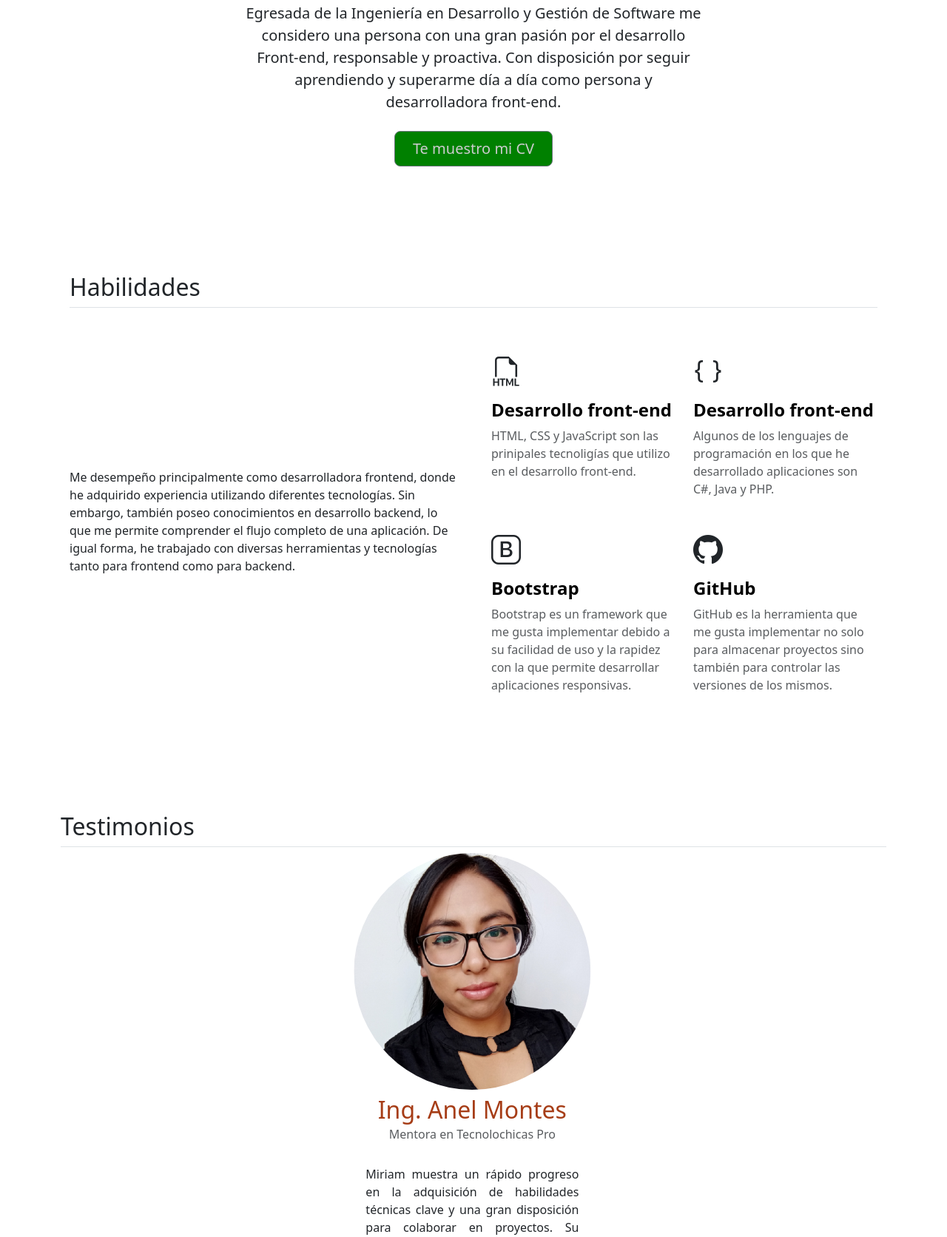
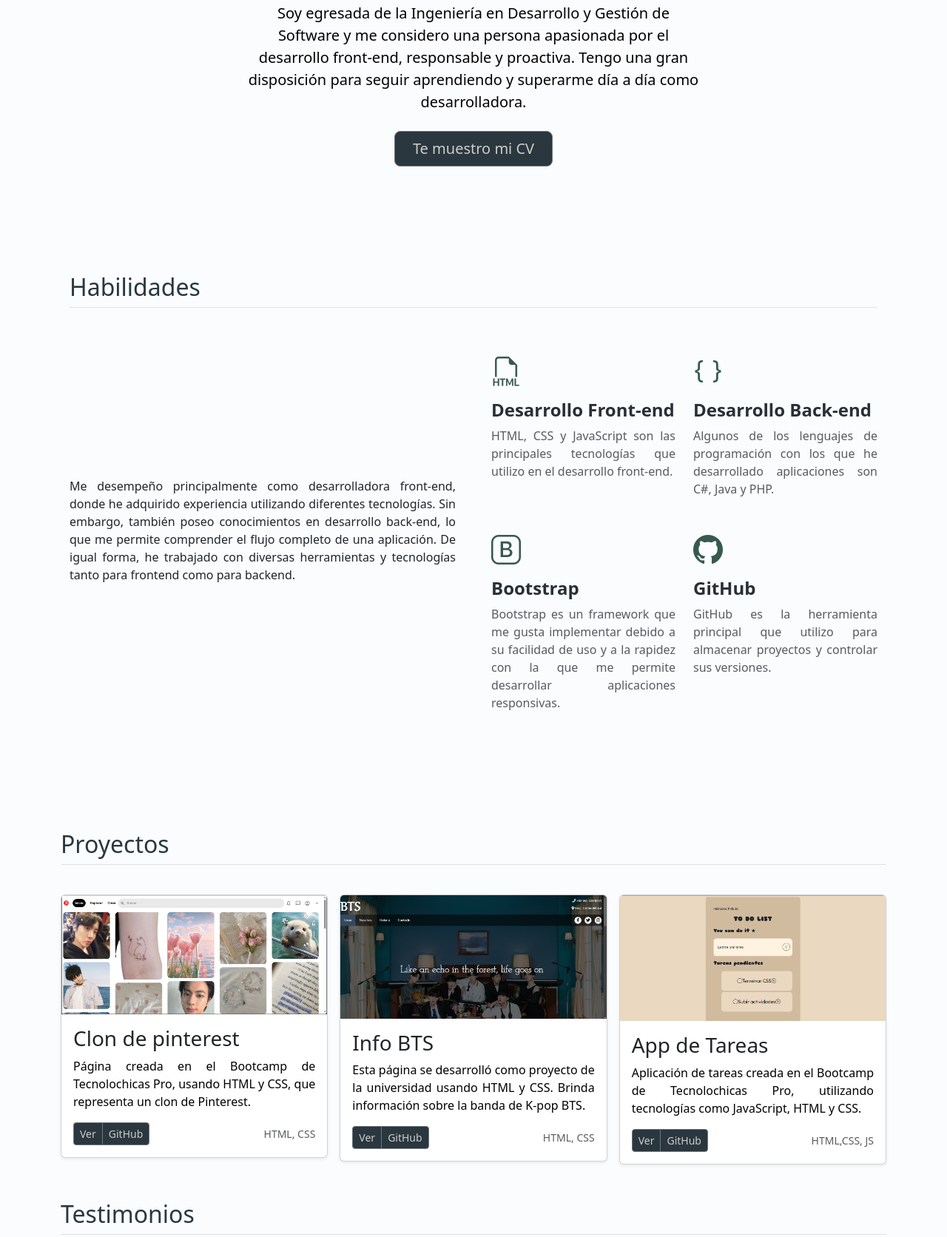
Before and after one commit to MiriamGonzalez08/MiriamGonzalez08.github.io, a plain HTML site: page index.html in a window 1280 px wide. Shown: the part 464-2136 px from the top of the page at 74% size. Drawn offline with nearby package versions, Linux system fonts and the light colour scheme.

Commit message:
Add files via upload

```diff
--- a/index.html
+++ b/index.html
@@ -34,22 +34,20 @@
       <li class="nav-item"><a href="#habilidades" class="nav-link habilidades">Habilidades</a>
       </li>
       <li class="nav-item"><a href="#proyectos" class="nav-link">Proyectos</a></li>
-      <li class="nav-item"><a href="#testimonios" class="nav-link">Colaboraciones</a></li>
+      <li class="nav-item"><a href="#testimonios" class="nav-link">Testimonios</a></li>
       <li class="nav-item"><a href="#contacto" class="nav-link">Contacto</a></li>
     </ul>
   </header>
   <main>
     <!-- Perfil -->
+  <div class="perfil">
     <div class="hero">
       <div class=" perfil px-4 py-5 my-5 text-center" id="perfil">
         <img class="d-block mx-auto mb-5 rounded-circle" src="assets/fotoPerfil.png" alt="" width="250">
         <!-- <h1 class="display-5 fw-bold text-body-emphasis">Acerca de mi</h1> -->
-        <h2 id="app" class="text-transition mb-3"></h2>
+        <h2 id="app" class="mb-3"></h2>
         <div class="col-lg-6 mx-auto">
-          <p class="lead mb-4">Egresada de la Ingeniería en Desarrollo y Gestión de Software me considero una persona
-            con una gran
-            pasión por el desarrollo Front-end, responsable y proactiva. Con disposición por seguir aprendiendo y
-            superarme día a día como persona y desarrolladora front-end.</p>
+          <p class="lead mb-4">Soy egresada de la Ingeniería en Desarrollo y Gestión de Software y me considero una persona apasionada por el desarrollo front-end, responsable y proactiva. Tengo una gran disposición para seguir aprendiendo y superarme día a día como desarrolladora.</p>
           <div class="d-grid gap-2 d-sm-flex justify-content-sm-center">
             <button type="button" class="btn btn-outline-secondary btn-lg px-4 boton-cv"><a target="_blank"
                 class="text-decoration-none"
@@ -59,6 +57,7 @@
         </div>
       </div>
     </div>
+  </div>
     <!-- Habilidades -->
     <div id="habilidades">
       <div class="habilidades container px-4 py-5" id="icon-grid habilidades">
@@ -66,9 +65,9 @@
 
         <div class="row row-cols-1 row-cols-md-2 align-items-md-center g-5 py-5">
           <div class="col d-flex flex-column align-items-start gap-2">
-            <p class="text-body">Me desempeño principalmente como desarrolladora frontend, donde he adquirido
+            <p class="text-body texto">Me desempeño principalmente como desarrolladora front-end, donde he adquirido
               experiencia utilizando diferentes tecnologías. Sin embargo, también poseo conocimientos en desarrollo
-              backend, lo que me permite comprender el flujo completo de una aplicación. De igual forma, he trabajado
+              back-end, lo que me permite comprender el flujo completo de una aplicación. De igual forma, he trabajado
               con diversas herramientas y tecnologías tanto para frontend como para backend.</p>
           </div>
 
@@ -76,31 +75,88 @@
             <div class="row row-cols-1 row-cols-sm-2 g-4">
               <div class="col d-flex flex-column gap-2">
                 <i class="bi bi-filetype-html fs-1"></i>
-                <h4 class="fw-semibold mb-0 text-body-emphasis">Desarrollo front-end</h4>
-                <p class="text-body-secondary">HTML, CSS y JavaScript son las prinipales tecnoligías que utilizo en el
+                <h4 class="fw-semibold mb-0">Desarrollo Front-end</h4>
+                <p class="text-body-secondary texto">HTML, CSS y JavaScript son las principales tecnologías que utilizo en el
                   desarrollo front-end.
                 </p>
               </div>
 
               <div class="col d-flex flex-column gap-2">
                 <i class="bi bi-braces fs-1"></i>
-                <h4 class="fw-semibold mb-0 text-body-emphasis">Desarrollo front-end</h4>
-                <p class="text-body-secondary">Algunos de los lenguajes de programación en los que he desarrollado
-                  aplicaciones son C#, Java y PHP.</p>
+                <h4 class="fw-semibold mb-0">Desarrollo Back-end</h4>
+                <p class="text-body-secondary texto">Algunos de los lenguajes de programación con los que he desarrollado aplicaciones son C#, Java y PHP.</p>
               </div>
 
               <div class="col d-flex flex-column gap-2">
                 <i class="bi bi-bootstrap fs-1"></i>
-                <h4 class="fw-semibold mb-0 text-body-emphasis">Bootstrap</h4>
-                <p class="text-body-secondary">Bootstrap es un framework que me gusta implementar debido a su facilidad
-                  de uso y la rapidez con la que permite desarrollar aplicaciones responsivas.</p>
+                <h4 class="fw-semibold mb-0">Bootstrap</h4>
+                <p class="text-body-secondary texto">Bootstrap es un framework que me gusta implementar debido a su facilidad de uso y a la rapidez con la que me permite desarrollar aplicaciones responsivas.</p>
               </div>
 
               <div class="col d-flex flex-column gap-2">
                 <i class="bi bi-github fs-1"></i>
-                <h4 class="fw-semibold mb-0 text-body-emphasis">GitHub</h4>
-                <p class="text-body-secondary">GitHub es la herramienta que me gusta implementar no solo para almacenar
-                  proyectos sino también para controlar las versiones de los mismos.</p>
+                <h4 class="fw-semibold mb-0">GitHub</h4>
+                <p class="text-body-secondary texto">GitHub es la herramienta principal que utilizo para almacenar proyectos y controlar sus versiones.</p>
+              </div>
+            </div>
+          </div>
+        </div>
+      </div>
+    </div>
+    <!-- Proyectos -->
+    <div id="proyectos" class="proyectos container mt-5">
+      <h2 class="pb-2 border-bottom">Proyectos</h2>
+      <div class="row row-cols-1 row-cols-sm-2 row-cols-md-3 g-3">
+        <div class="col mt-5">
+          <div class="card shadow-sm">
+            <img class="bd-placeholder-img card-img-top" src="assets/proyectoPinterest.png" alt="">
+            <div class="card-body">
+              <h3>Clon de pinterest</h3>
+              <p class="card-text texto">Página creada en el Bootcamp de Tecnolochicas Pro, usando HTML y CSS, que representa un clon de Pinterest.</p>
+              <div class="d-flex justify-content-between align-items-center">
+                <div class="btn-group">
+                  <button type="button" class="btn btn-sm btn-outline-secondary btn-proyecto"><a target="_blank"
+                      href="https://pinterest-clon-black.vercel.app/">Ver</a></button>
+                  <button type="button" class="btn btn-sm btn-outline-secondary btn-proyecto"><a target="_blank"
+                      href="https://github.com/MiriamGonzalez08/pinterest-clon.git">GitHub</a></button>
+                </div>
+                <small class="text-body-secondary">HTML, CSS</small>
+              </div>
+            </div>
+          </div>
+        </div>
+        <div class="col mt-5">
+          <div class="card shadow-sm">
+            <img class="bd-placeholder-img card-img-top" src="assets/proyectoBts.png" alt="">
+            <div class="card-body">
+              <h3>Info BTS</h3>
+              <p class="card-text texto">Esta página se desarrolló como proyecto de la universidad usando HTML y CSS. Brinda información sobre la banda de K-pop BTS.</p>
+              <div class="d-flex justify-content-between align-items-center">
+                <div class="btn-group">
+                  <button type="button" class="btn btn-sm btn-outline-secondary btn-proyecto"><a target="_blank"
+                      href="https://bts-page-three.vercel.app/">Ver</a></button>
+                  <button type="button" class="btn btn-sm btn-outline-secondary btn-proyecto"><a target="_blank"
+                      href="https://github.com/MiriamGonzalez08/btsPage.git">GitHub</a></button>
+                </div>
+                <small class="text-body-secondary">HTML, CSS</small>
+              </div>
+            </div>
+          </div>
+        </div>
+        <div class="col mt-5">
+          <div class="card shadow-sm">
+            <img class="bd-placeholder-img card-img-top" src="assets/tareas.png" alt="">
+            <div class="card-body">
+              <h3>App de Tareas</h3>
+              <p class="card-text texto">Aplicación de tareas creada en el Bootcamp de Tecnolochicas Pro, utilizando tecnologías como JavaScript, HTML y CSS.</p>
+              <div class="d-flex justify-content-between align-items-center">
+                <div class="btn-group">
+                  <button type="button" class="btn btn-sm btn-outline-secondary btn-proyecto"><a target="_blank"
+                      href="https://tareas-black.vercel.app/">Ver</a></button>
+                  <button type="button" class="btn btn-sm btn-outline-secondary btn-proyecto"><a target="_blank"
+                      href="https://github.com/MiriamGonzalez08/Tareas.git">GitHub</a></button>
+                </div>
+                <small class="text-body-secondary">HTML,CSS, JS</small>
               </div>
             </div>
           </div>
@@ -108,17 +164,17 @@
       </div>
     </div>
     <!-- Carrusel testimonios -->
-    <div id="testimonios" class="testimonios container mt-5">
+    <div id="testimonios" class="testimonios container mt-5 ">
       <h2 class="pb-2 border-bottom">Testimonios</h2>
       <div id="carouselExampleAutoplaying" class="carousel slide" data-bs-ride="carousel">
         <div class="carousel-inner">
           <div class="carousel-item active">
             <div class="d-flex justify-content-center">
               <!-- Inicio card -->
-              <div class="card border-0" style="width: 20rem;">
+              <div class="card card-testimonio border-0" style="width: 20rem;">
                 <img src="assets/perfil1.png" class="img-card card-img-top rounded-circle mb-2"
                   alt="imagen de testimonio">
-                <h2 class="card-title text-center mb-2">Ing. Anel Montes</h2>
+                <h3 class="card-title text-center mb-2">Ing. Anel Montes</h3>
                 <h6 class="card-subtitle mb-3 text-center text-body-secondary">Mentora en Tecnolochicas Pro</h6>
                 <div class="card-body">
                   <p class="card-text texto">Miriam muestra un rápido progreso en la adquisición de habilidades técnicas
@@ -134,10 +190,10 @@
           <div class="carousel-item">
             <div class="d-flex justify-content-center">
               <!-- Inicio card -->
-              <div class="card border-0" style="width: 18rem;">
+              <div class="card card-testimonio border-0" style="width: 18rem;">
                 <img src="assets/perfil2.jpeg" class="card-img-top rounded-circle mb-2" alt="imagen de testimonio"
                   width="100">
-                <h2 class="card-title text-center mb-3">María del Rayo Ponce Vargas</h2>
+                <h3 class="card-title text-center mb-3">María del Rayo Ponce Vargas</h3>
                 <h6 class="card-subtitle mb-2 text-center text-body-secondary">Estudiante del bootcamp Tecnolochicas Pro
                 </h6>
                 <div class="card-body">
@@ -152,9 +208,9 @@
           <div class="carousel-item">
             <div class="d-flex justify-content-center">
               <!-- Inicio card -->
-              <div class="card border-0" style="width: 18rem;">
+              <div class="card card-testimonio border-0" style="width: 18rem;">
                 <img src="assets/perfil3.jpeg" class="card-img-top rounded-circle" alt="imagen de testimonio">
-                <h2 class="card-title text-center mb-2">Araceli González Luna</h2>
+                <h3 class="card-title text-center mb-2">Araceli González Luna</h3>
                 <h6 class="card-subtitle mb-2 text-center text-body-secondary">Estudiante del bootcamp Tecnolochicas Pro
                 </h6>
                 <div class="card-body">
@@ -183,9 +239,9 @@
     <!-- Contacto -->
     <div id="contacto" class="px-4 py-5 my-5 text-center">
       <i class="bi bi-envelope-check fs-1"></i>
-      <h1 class="display-5 fw-bold text-body-emphasis">Contactame</h1>
+      <h1 class="display-5 fw-bold">Contactame</h1>
       <div class="col-lg-6 mx-auto">
-        <p class="lead mb-4">Sé que podemos crear grandes proyectos, escribeme</p>
+        <p class="lead mb-4">Sé que podemos crear grandes proyectos, escribeme.</p>
         <div class="d-grid gap-2 d-sm-flex justify-content-sm-center">
           <a href="mailto:mimigonzalez.mg64@gmail.com">
             <button id="btn-contacto" type="button" class="btn btn-lg px-4 gap-3">Enviar correo</button>
@@ -205,7 +261,7 @@
             class="bi bi-github fs-4"></i></a>
       </li>
     </ul>
-    <p class="text-center">Creado por Miriam González Acosta en el bootcamp de <a class="text-decoration-none"
+    <p class="text-center">Creado por Miriam González Acosta en el bootcamp de <a target="_blank" class="text-decoration-none"
         href="https:tecnolochicas.mx/"> Teconolochicas Pro</a></p>
   </footer>
 
--- a/style.css
+++ b/style.css
@@ -1,16 +1,32 @@
 * {
   font-family: Raleway, Roboto+Mono;
+
 }
 
 header {
   background-color: #27272c;
 }
+body{
+  background-color: #fafcfe;
+}
+h1{
+  color: #ccc;
+}
+h2{
+  color: #2b373f;
+}
+h4{
+  color: #2a2f36;
+}
+p{
+  color: #000;
+}
 
-.nombre-m{
+.nombre-m {
   color: #ccc;
 }
 
-.nombre-m:hover{
+.nombre-m:hover {
   color: var(--clr);
   letter-spacing: 0.2rem;
   animation: texto 3s infinite;
@@ -26,53 +42,58 @@ header {
 }
 
 .nav-item a:hover {
-  color: #39594D;
+  color: #39594d;
+
 }
 
 /* color para boton perfil */
 #boton-perfil {
-  background-color: #31325c;
+  background-color: #2b373f;
+  /* background-color: #31325c; */
 }
 
 #boton-perfil:hover {
-  background-color: #023059;
+  background-color: #39594D;
 }
 
- #app{
-    color: #27272c;
-    font-family: "Roboto Mono";
-}
-
-.text-transition {
-  color: #000;
+#app {
+  color: #39594d;
   font-family: "Roboto Mono";
 }
 
 .boton-cv {
-  background-color: green;
+  background-color: #2b373f;
+  color: rgb(204, 203, 206);
+}
+
+.boton-cv:hover{
+  background-color: #27272c;
   color: rgb(204, 203, 206);
 }
 
 .boton-cv a {
-  color: rgb(204, 203, 206);
+  color: #ccc;
 }
 
-/* #habilidades {
-  background-color: #A63D17;
-  color: beige;
-} */
+#habilidades {
+  color: #39594d;
+}
 
 .btn-proyecto {
-  background-color: #A63D17;
+  background-color: #2b373f;
 }
 
 .btn-proyecto a {
   text-decoration: none;
-  color: aliceblue;
+  color: #ccc;
 }
-
+/* .card-testimonio{
+  background-color: #2b3f47;
+} */
 .card .card-title {
-  color: #A63D17;
+  color: #39594d;
+  /* font-family: "Roboto Mono"; */
+  font-weight: bold;
 }
 
 .texto {
@@ -80,34 +101,35 @@ header {
 }
 
 #contacto {
-  background-color: red;
-  color: #A63D17;
+  background-color: #2b373f;
+  color: #39594D;
 }
 
 #contacto p {
-  color: blueviolet;
+  color: #ccc;
 }
 
 #btn-contacto {
-  background-color: aqua;
+  background-color: #39594D;
   color: antiquewhite;
 }
 
 #btn-contacto:hover {
-  background-color: black;
+  background-color: #27272c;
 }
 
 footer li a i {
-  color: green;
+  color: #39594D;
 }
 
 footer p {
-  color: green;
+  color: #39594D;
 }
 
 footer p a {
   text-decoration: none;
-  color: greenyellow;
+  color: #2b3f47;
+  font-weight: bold;
 }
 
 
```
Also changed, not shown: assets/capturaPortafolio.png, assets/tareas.png (added).
